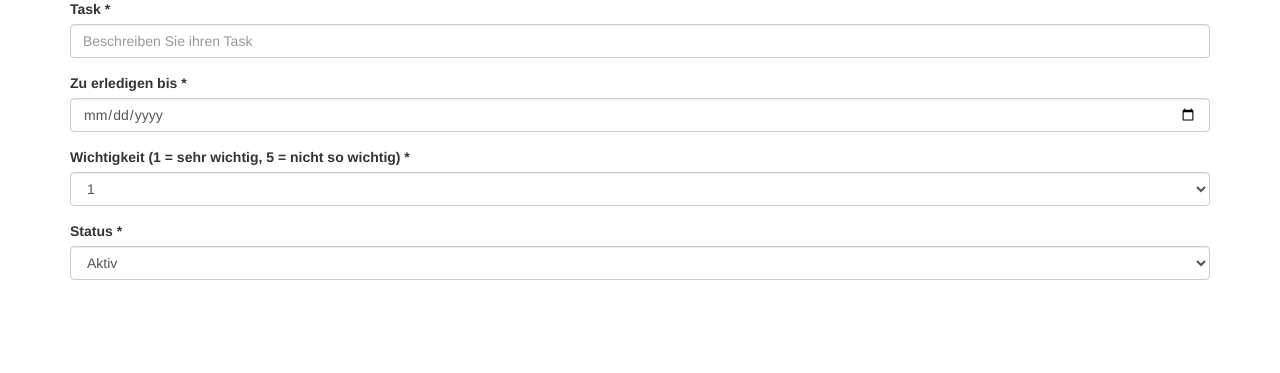
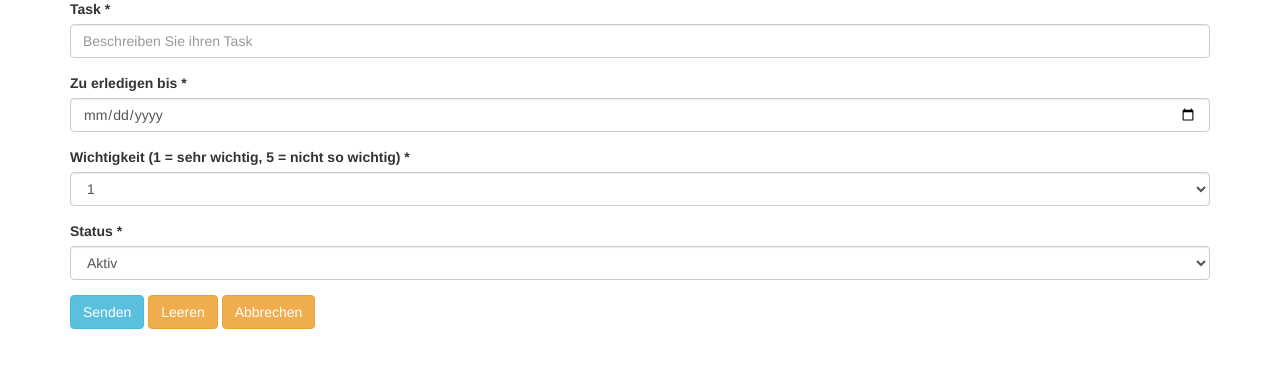
Before and after one commit to jimoh9324/M151ToDo, a PHP site: page /createtodo.php in a window 1280 px wide. Shown: the part 91-464 px from the top of the page. Run offline with PHP 8.4, Linux system fonts and the light colour scheme; some libraries are stand-ins or nearby versions.

Commit message:
Senden, Leeren und Abbrechen Buttons wurden hinzugefügt und funktionieren (ausser senden)

```diff
--- a/createtodo.php
+++ b/createtodo.php
@@ -83,18 +83,18 @@
             <!-- Status -->
             <div class="form-group">
             <label for="status" >Status *</label>
-            <select name="status" class="form-control" id="status"
-                value="<?php echo $status ?>"
-                required="true">
-                <option>Aktiv</option>
-                <option>Erledigt</option>
+                <select name="status" class="form-control" id="status"
+                    value="<?php echo $status ?>"
+                    required="true">
+                    <option>Aktiv</option>
+                    <option>Erledigt</option>
+                </select>
             </div>
-
+            <button type="submit" name="button" value="submit" class="btn btn-info">Senden</button>
+            <button type="reset" name="button" value="reset" class="btn btn-warning">Leeren</button>
+            <a class="btn btn-warning" href="todo.php" role="button">Abbrechen</a>
 
         </form>
-
-        <a class="btn btn-primary" href="todo.php" role="button">Abbrechen</a>
-
     </div>
 
 
```
